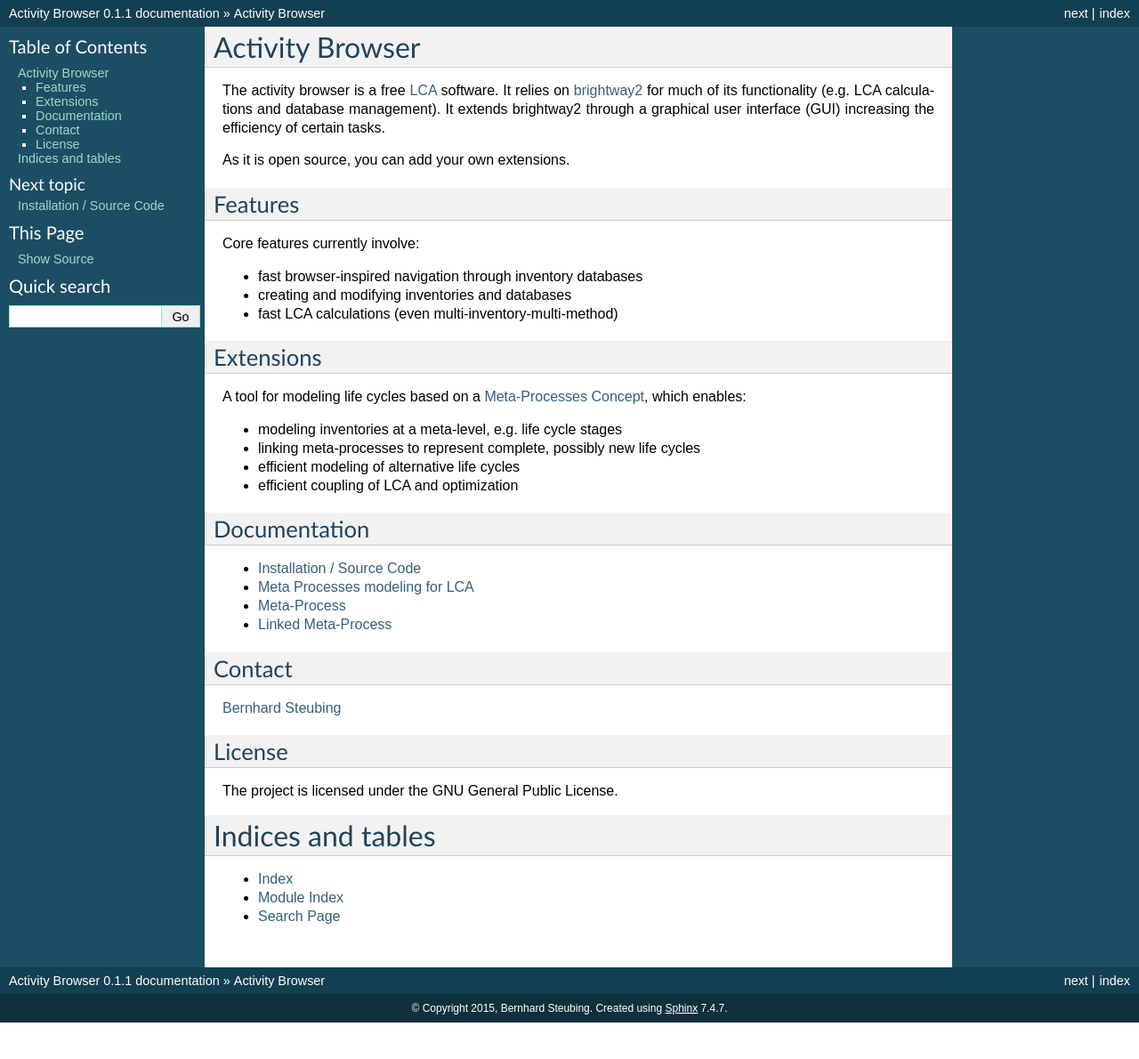
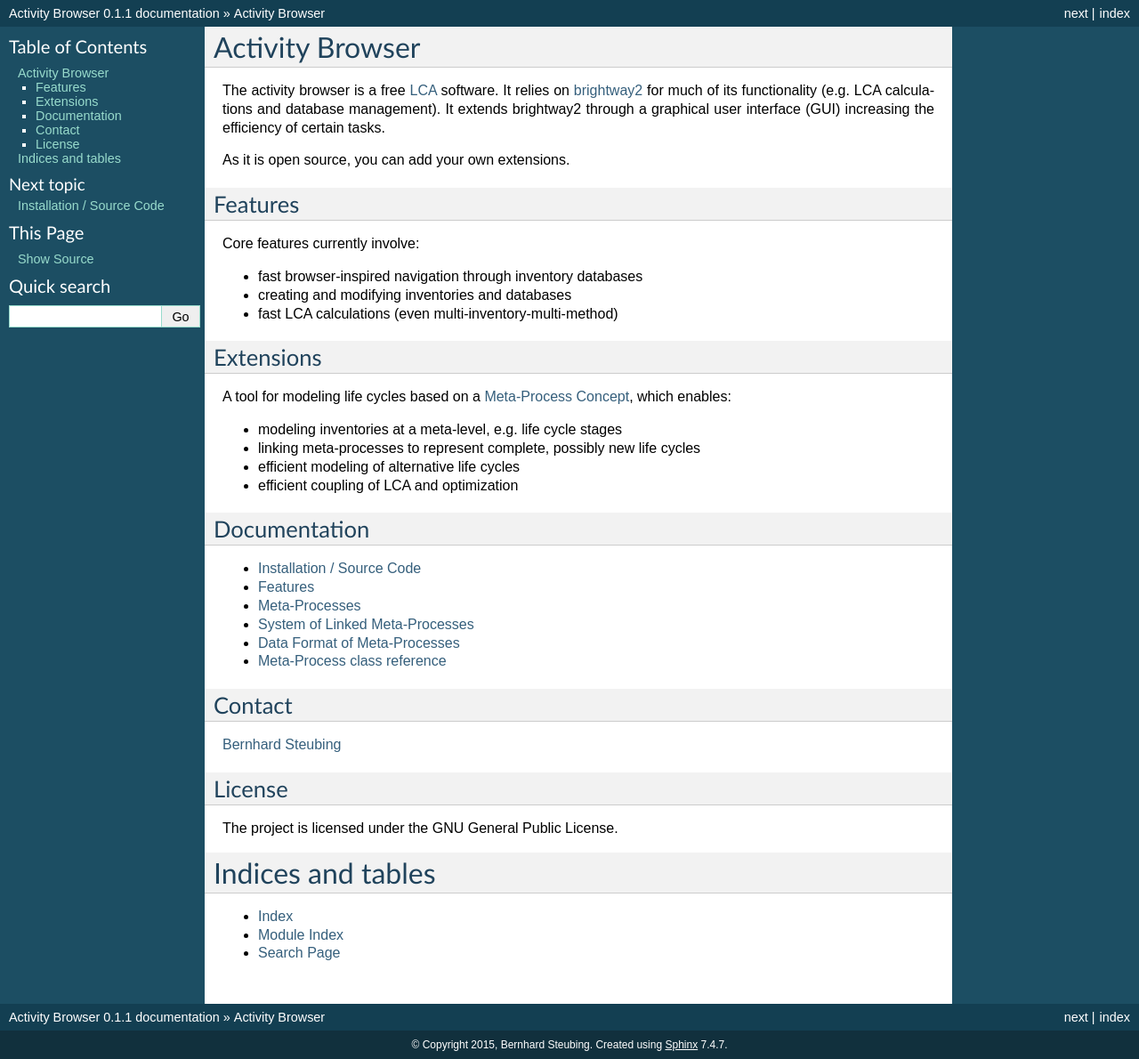
Before and after one commit to bsteubing/modular-lca, a Sphinx documentation site: the page built from docs/source/index.rst, in a window 1280 px wide. Shown: the whole page at 89% size. Built offline with Sphinx 7.4.7, drawn with Linux system fonts in a browser that asks for light colours; before the commit the page ends 1149 px from its top, so only the background shows below that.

Commit message:
more documentation...

```diff
--- a/docs/source/class_reference.rst
+++ b/docs/source/class_reference.rst
@@ -1,7 +1,10 @@
 .. _class_reference:
 
+Meta-Process class reference
+****************************
+
 Meta-Process
-************
+------------
 
 .. automodule:: metaprocess
 
@@ -9,7 +12,7 @@
     :members:
 
 Linked Meta-Process
-*******************
+-------------------
 
 
 .. automodule:: linkedmetaprocess
--- a/docs/source/index.rst
+++ b/docs/source/index.rst
@@ -26,7 +26,7 @@
 Extensions
 ----------
 
-A tool for modeling life cycles based on a :ref:`Meta-Processes Concept <introduction-metaprocesses>`, which enables:
+A tool for modeling life cycles based on a :ref:`Meta-Process Concept <introduction-metaprocesses>`, which enables:
 
 - modeling inventories at a meta-level, e.g. life cycle stages
 - linking meta-processes to represent complete, possibly new life cycles
--- a/docs/source/introduction-metaprocesses.rst
+++ b/docs/source/introduction-metaprocesses.rst
@@ -1,7 +1,12 @@
 .. _introduction-metaprocesses:
 
-Meta Processes modeling for LCA
+*****************************
+Meta Processes Extension
 *******************************
+
+=======
+Test
+====
 
 Features
 --------
```
